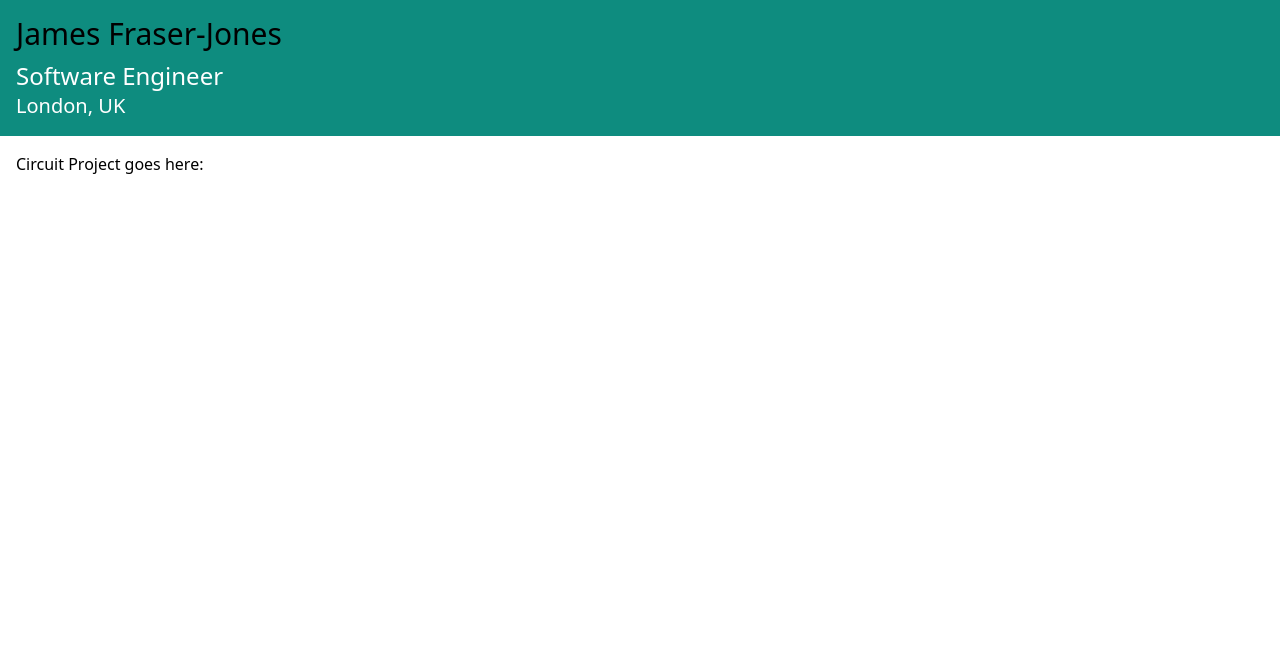
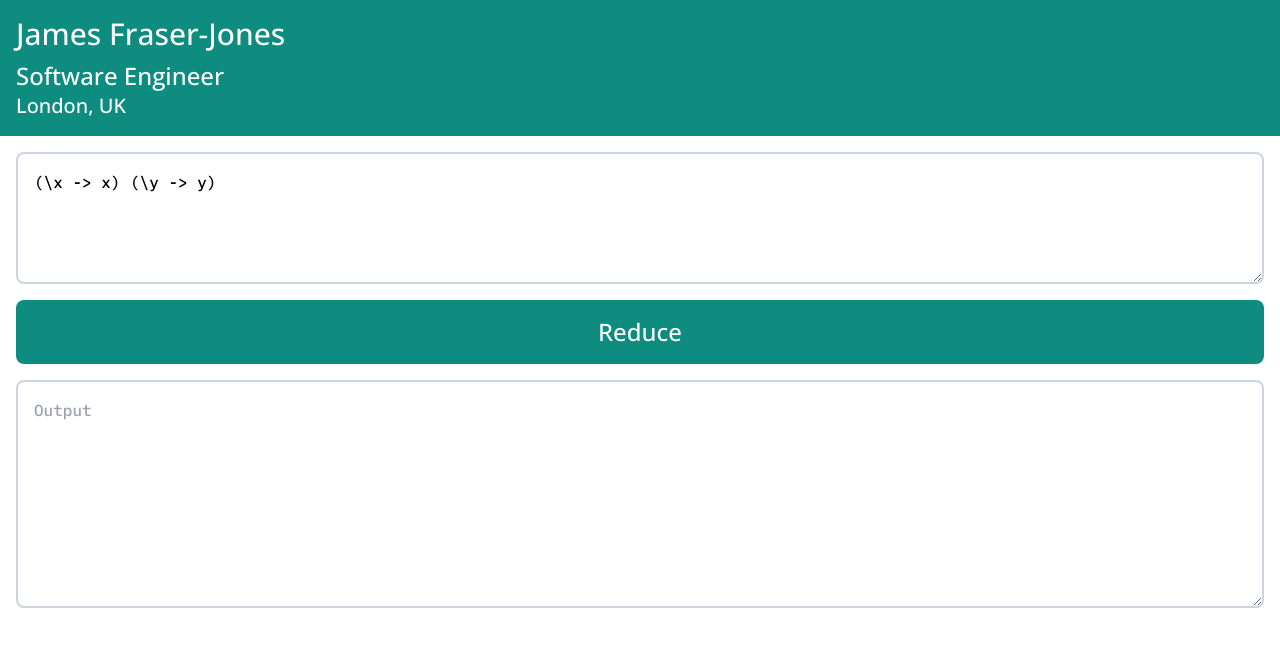
Before and after one commit to James-Fraser-Jones/fraser-jones, a React (Create React App) app: page /projects/circuit in a window 1280 px wide. Shown: the top 646 px of the page. Built offline with nearby package versions, Linux system fonts and the light colour scheme.

Commit message:
just need to fix font issue

```diff
--- a/public/index.html
+++ b/public/index.html
@@ -20,7 +20,7 @@
     <!-- Include "OpenSans webfonts of various weights" -->
     <link rel="preconnect" href="https://fonts.googleapis.com">
     <link rel="preconnect" href="https://fonts.gstatic.com" crossorigin>
-    <link href="https://fonts.googleapis.com/css2?family=Open+Sans:wght@300;400;500;600;700;800&display=swap" rel="stylesheet">
+    <link href="https://fonts.googleapis.com/css2?family=IBM+Plex+Mono:wght@500&family=Open+Sans:wght@300;400;500;600;700;800&display=swap" rel="stylesheet">
 
     <!-- Info -->
     <title>Fraser-Jones</title>
--- a/src/components/App/App.tsx
+++ b/src/components/App/App.tsx
@@ -5,7 +5,7 @@ export default function App() {
     <div className="font-sans font-medium">
       <div className="bg-paint p-4">
         <Link to={`/`}>
-          <h1 className="text-3xl">James Fraser-Jones</h1>
+          <h1 className="text-3xl text-white">James Fraser-Jones</h1>
           <h2 className="text-2xl text-white mt-2">Software Engineer</h2>
           <h3 className="text-xl text-white">London, UK</h3>
         </Link>
--- a/src/components/Circuit.tsx
+++ b/src/components/Circuit.tsx
@@ -1,9 +1,43 @@
-import { Link } from "react-router-dom";
+import { ChangeEvent, useState } from 'react';
+import { makePostRequest } from "./../request";
 
 export default function Contact() {
+
+  const [input, setInput] = useState("(\\x -> x) (\\y -> y)");
+  const [output, setOutput] = useState('');
+
+  const inputChanged = (event: ChangeEvent<HTMLTextAreaElement>) => {
+    setInput(event.target.value);
+  };
+  const outputChanged = (event: ChangeEvent<HTMLTextAreaElement>) => {
+    setOutput(event.target.value);
+  };
+
+  async function handleClick() {
+    console.log(input);
+    let newOutput = await makePostRequest(input);
+    setOutput(newOutput);
+  }
+
   return (
     <div>
-      Circuit Project goes here:
+      <textarea className="block w-full border-solid border-2 rounded-lg border-slate-300 focus:border-paint p-4 focus:outline-none font-mono"
+        id="input"
+        placeholder="Input"
+        cols={30}
+        rows={4}
+        onChange={inputChanged}
+        value={input}
+      />
+      <button className="block w-full bg-paint p-4 text-white text-2xl my-4 rounded-lg" onClick={handleClick}>Reduce</button>
+      <textarea className="block w-full border-solid border-2 rounded-lg border-slate-300 focus:border-paint p-4 focus:outline-none font-mono"
+        id="ouput"
+        placeholder="Output"
+        cols={30}
+        rows={8}
+        onChange={outputChanged}
+        value={output}
+      />
     </div>
   );
 }
--- a/src/components/Home.tsx
+++ b/src/components/Home.tsx
@@ -3,7 +3,7 @@ import { Link } from "react-router-dom";
 export default function Home() {
   return (
     <div>
-      <Link className="border-solid border-2 rounded-lg border-paint p-4 inline-block" to={`projects/circuit`}>
+      <Link className="border-solid border-2 rounded-lg border-paint p-4 block" to={`projects/circuit`}>
         <h3 className="text-xl text-paint">
           Circuit
         </h3>
--- /dev/null
+++ b/src/request.ts
@@ -0,0 +1,22 @@
+export async function makePostRequest(data: string): Promise<string> {
+  try {
+    const response = await fetch('http://16.16.67.144:3000/reduce', {
+      method: 'POST',
+      headers: {
+        'Content-Type': 'text/plain',
+      },
+      body: data,
+    });
+
+    if (!response.ok) {
+      throw new Error(`HTTP error! Status: ${response.status}`);
+    }
+
+    const responseText = await response.text();
+
+    return responseText;
+  } catch (error) {
+    console.error('Error:', error);
+    throw error;
+  }
+}
--- a/tailwind.config.js
+++ b/tailwind.config.js
@@ -4,6 +4,10 @@ module.exports = {
     "./src/**/*.{js,jsx,ts,tsx}",
   ],
   theme: {
+    fontFamily: {
+      'sans': ['Open Sans'],
+      'mono': ['IBM Plex Mono'],
+    },
     extend: {
       colors: {
         'paint': '#0e8c7f',
```
